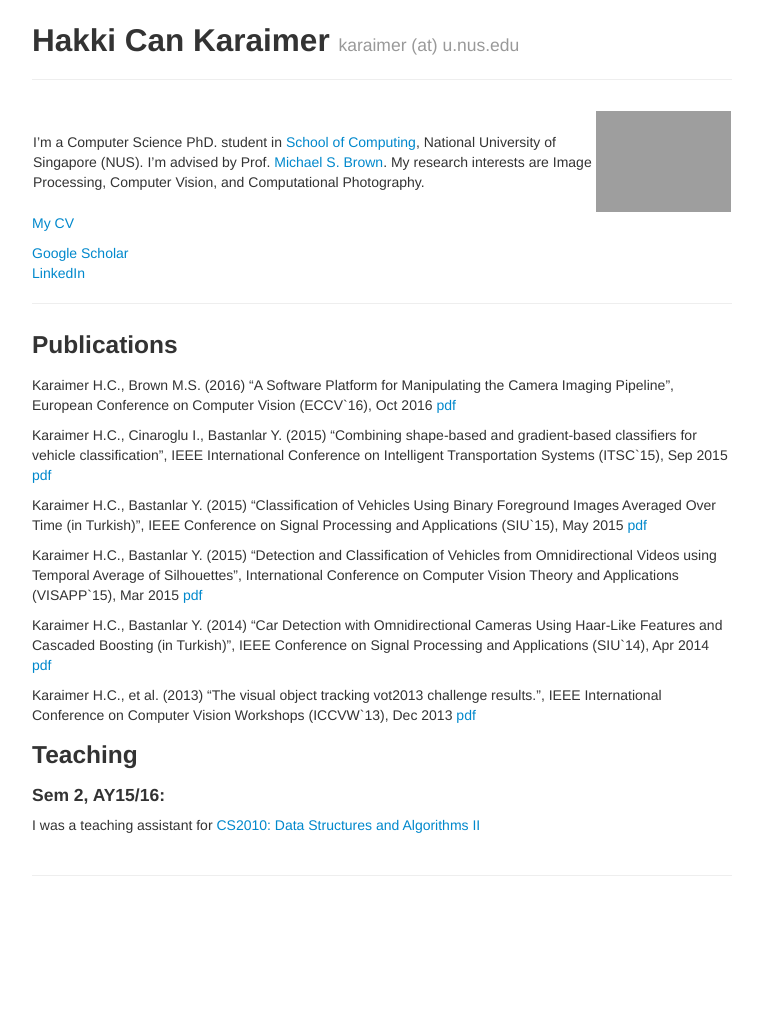
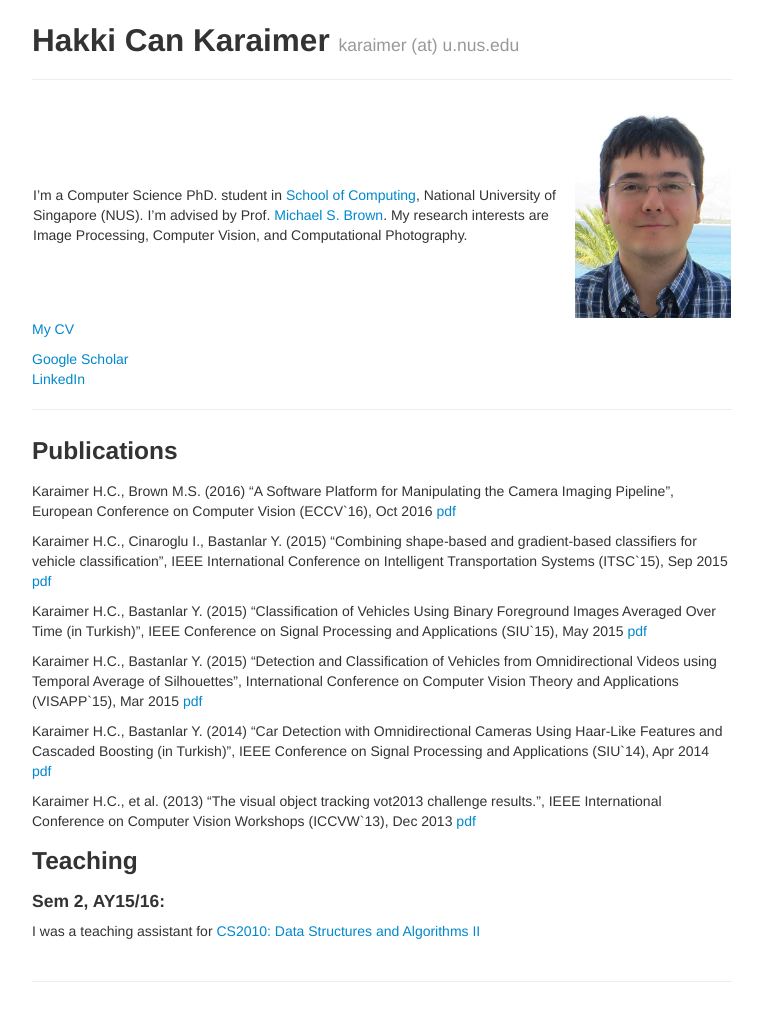
Before and after one commit to karaimer/karaimer.github.io, a Jekyll site: the page built from index.md, in a window 1280 px wide. Shown: the whole page, without its empty margins (258-1021 px from the left). Built offline with Jekyll 4.4.1, drawn with Linux system fonts in a browser that asks for light colours; before the commit the page ends 907 px from its top, so only the background shows below that.

Commit message:
Revert "image scale"
This reverts commit 7bdd73b1c45d3b9a1a2b3099f9e6d66a8774ed92.

```diff
--- a/index.md
+++ b/index.md
@@ -8,7 +8,7 @@
 
 | - | - |
 |---|---|
-| I'm a Computer Science PhD. student in [School of Computing](http://www.comp.nus.edu.sg/), National University of Singapore (NUS). I'm advised by Prof. [Michael S. Brown](https://www.comp.nus.edu.sg/~brown/). My research interests are Image Processing, Computer Vision, and Computational Photography.    | ![](/image/profile_pic.png =250x) |
+| I'm a Computer Science PhD. student in [School of Computing](http://www.comp.nus.edu.sg/), National University of Singapore (NUS). I'm advised by Prof. [Michael S. Brown](https://www.comp.nus.edu.sg/~brown/). My research interests are Image Processing, Computer Vision, and Computational Photography.    | ![](/image/profile_pic.png) |
 
 [My CV](/Hakki_Can_Karaimer_CV.pdf)
 
```
